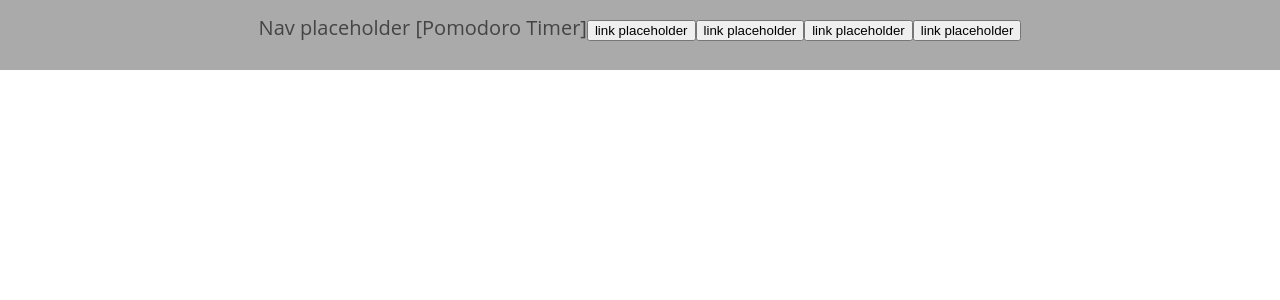
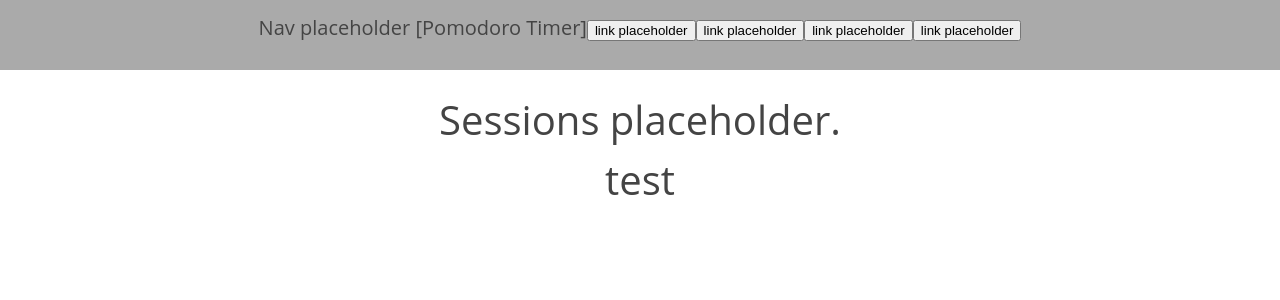
Before and after one commit to meta-434/capstone-one-client, a React (Create React App) app: page /sessions/1 in a window 1280 px wide. Shown: the top 300 px of the page. Built offline with nearby package versions, Linux system fonts and the light colour scheme.

Commit message:
add new routes, css

```diff
--- a/src/App.js
+++ b/src/App.js
@@ -2,6 +2,7 @@ import React, { Component } from 'react';
 import { Route } from 'react-router-dom';
 import Nav from './Components/Nav.js';
 import Login from './Components/Login.js';
+import Signup from './Components/Signup.js';
 import Main from './Components/Main.js';
 import Notes from './Components/Notes.js';
 import Sessions from './Components/Sessions.js';
@@ -32,14 +33,14 @@ class App extends Component {
               <Route exact path="/" component={Main} />
               <Route path="/timer" component={TimerComponent}/>
               <Route path="/login" component={Login}/>
-              <Route path="/sessions" component={Sessions}/>
-              <Route path="/notes" component={Notes}/>
+              <Route path="/signup" component={Signup} />
+              <Route path="/sessions/:sessionId" component={Sessions}/>
+              <Route path="/notes/:noteId" component={Notes}/>
             </main>
           </div>
         </PomodoroContext.Provider>
     );
   }
-
 }
 
 export default App;
--- a/src/Components/Login.js
+++ b/src/Components/Login.js
@@ -1,11 +1,12 @@
 import React, { Component } from 'react';
+import './Login.css'
 
 class Login extends Component {
     render() {
         return(
-            <div>
+            <header>
                 Login placeholder.
-            </div>
+            </header>
         );
     }
 }
--- a/src/Components/Main.css
+++ b/src/Components/Main.css
@@ -0,0 +1,5 @@
+header {
+    font-size: 40px;
+    min-height: 100px;
+    padding-top: 20px;
+}
--- a/src/Components/Main.js
+++ b/src/Components/Main.js
@@ -1,11 +1,12 @@
 import React, { Component } from 'react';
+import './Main.css';
 
 class Main extends Component {
     render() {
         return(
-            <div>
+            <header>
                 Main placeholder.
-            </div>
+            </header>
         );
     }
 }
--- a/src/Components/Notes.css
+++ b/src/Components/Notes.css
@@ -0,0 +1,5 @@
+header {
+    font-size: 40px;
+    min-height: 100px;
+    padding-top: 20px;
+}
--- a/src/Components/Notes.js
+++ b/src/Components/Notes.js
@@ -3,9 +3,9 @@ import React, { Component } from 'react';
 class Notes extends Component {
     render() {
         return(
-            <div>
+            <header>
                 Notes placeholder.
-            </div>
+            </header>
         );
     }
 }
--- a/src/Components/Sessions.css
+++ b/src/Components/Sessions.css
@@ -0,0 +1,5 @@
+header {
+    font-size: 40px;
+    min-height: 100px;
+    padding-top: 20px;
+}
--- a/src/Components/Sessions.js
+++ b/src/Components/Sessions.js
@@ -3,9 +3,12 @@ import React, { Component } from 'react';
 class Sessions extends Component {
     render() {
         return(
-            <div>
+            <header>
                 Sessions placeholder.
-            </div>
+                <br />
+
+                test
+            </header>
         );
     }
 }
--- /dev/null
+++ b/src/Components/Signup.css
@@ -0,0 +1,5 @@
+header {
+    font-size: 40px;
+    min-height: 100px;
+    padding-top: 20px;
+}
--- /dev/null
+++ b/src/Components/Signup.js
@@ -0,0 +1,11 @@
+import React, {Component} from 'react';
+
+export default class Signup extends Component {
+    render () {
+        return (
+            <header>
+                Signup Page placeholder.
+            </header>
+        );
+    }
+}
```
Also changed, not shown: 1 other file (tests, documents, lock files or other folders).
